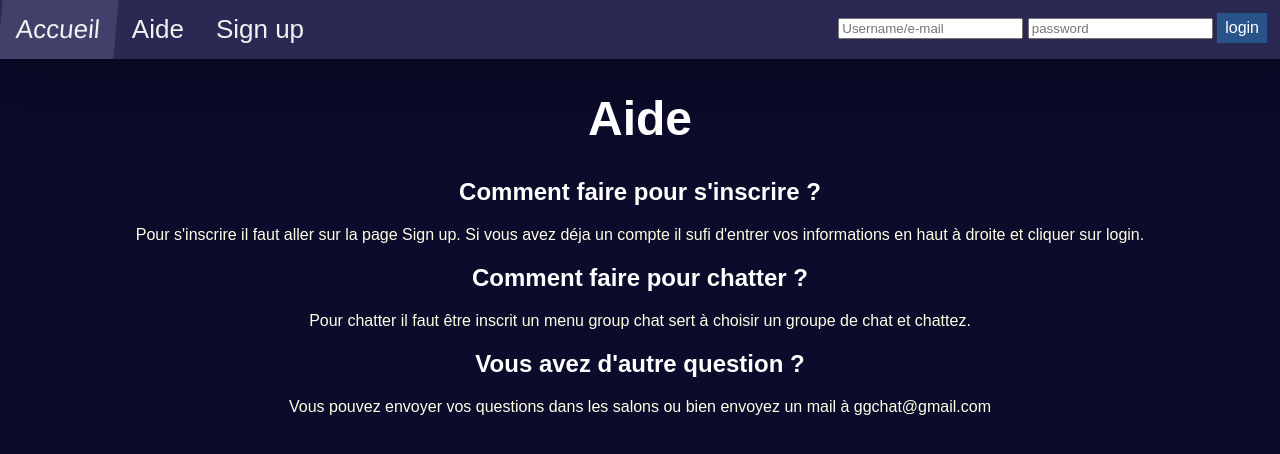
After one commit to polock1337/GGchat, a PHP site: page /Help in a window 1280 px wide. The commit adds this page. Shown: the top 454 px of the page. Run offline with PHP 8.4, Linux system fonts and the light colour scheme; some libraries are stand-ins or nearby versions.

Commit message:
Ajoute de la page aide

```diff
--- a/ggchat_php/classe/Page.php
+++ b/ggchat_php/classe/Page.php
@@ -50,7 +50,7 @@ class Page
 
     $this->doc .= '<div style="box-shadow: rgba(0, 0, 0, 0.3) 9px -5px 84px 21.9939px;" class="topnav" id="myTopnav">
         <a class="button" href="index.php"  >Accueil</a>
-
+        <a class="button" href="help.php"  >Aide</a>
 
 
         ';//<a href="map.php"  >Carte</a>
--- /dev/null
+++ b/ggchat_php/classe/view/Help.php
@@ -0,0 +1,30 @@
+<?php
+namespace GGChat\classe\view;
+
+use GGChat\classe\Page;
+
+class Help extends Page
+{
+
+    public $title;
+
+    public function __construct() // Constructeur
+    {
+        parent::__construct();
+        $this->title = 'Aide';
+
+    }
+
+
+   public function contenuPresentation()
+    {
+        $this->doc .= '<h1 id="titreAideh1">Aide</h1>';
+        $this->doc .= '<h2 id="titreAideh2">Comment faire pour s\'inscrire ?</h1>';
+        $this->doc .= '<p class="center">Pour s\'inscrire il faut aller sur la page Sign up. Si vous avez déja un compte il sufi d\'entrer vos informations en haut à droite et cliquer sur login.</p>';
+        $this->doc .= '<h2 id="titreAideh2">Comment faire pour chatter ?</h1>';
+        $this->doc .= '<p class="center">Pour chatter il faut être inscrit un menu group chat sert à choisir un groupe de chat et chattez.</p>';
+        $this->doc .= '<h2 id="titreAideh2">Vous avez d\'autre question ?</h1>';
+        $this->doc .= '<p class="center">Vous pouvez envoyer vos questions dans les salons ou bien envoyez un mail à ggchat@gmail.com</p>';
+
+    }
+}
--- /dev/null
+++ b/ggchat_php/help.php
@@ -0,0 +1,43 @@
+<?php
+namespace GGChat;
+
+require_once('includes/dbh.inc.php');
+require_once('classe/Page.php');//pour la classe page
+require_once('classe/checker/Login.php');//pour le login
+require_once('classe/checker/Logout.php');//pour le lougout
+require_once('classe/view/Help.php');//pour index
+
+
+use GGChat\classe\Page as Page;
+use GGChat\classe\checker\Login as Login;
+use GGChat\classe\checker\Logout as Logout;
+use GGChat\classe\view\Help as Help;
+
+
+session_start();
+
+$LoginTopNav = new Login();//création login
+
+$LoginTopNav->check();//check pour le login submit
+
+$LogoutTopNav = new Logout();//création login
+
+$LogoutTopNav->check();//check pour le logout submit
+
+
+//--------------------------index--------------------------------//
+
+
+$PageHelp = new Help();
+
+$PageHelp->htmlHead($PageHelp->title);
+
+$PageHelp->htmlTopNav('help.php');
+
+
+$PageHelp->contenuPresentation();
+
+
+$PageHelp->Htmlclose();
+
+$PageHelp->affiche($PageHelp->doc);
--- a/ggchat_php/style/style.css
+++ b/ggchat_php/style/style.css
@@ -4,6 +4,9 @@ body {
     background: #0B0B2B;  /* fallback for old browsers */
 
 
+}
+.center{
+  text-align: center;
 }
 input#profile_pic
 {
@@ -120,6 +123,18 @@ img#profilePicTop
     text-align: center;
     font-size:9em;
 }
+#titreAideh1
+{
+    color:white;
+    text-align: center;
+    font-size:3em;
+}
+#titreAideh2
+{
+  color:white;
+    text-align: center;
+    font-size:1.5em;
+}
 
 .active {
   background-color:#373737;
@@ -156,7 +171,7 @@ img#profilePicTop
   }
 
 
-@media screen and (max-width: 720px) {
+@media screen and (max-width: 800px) {
     .topnav a:not(:first-child) {display: none;}
     .topnav a.icon {
       float: right;
@@ -168,7 +183,7 @@ img#profilePicTop
     }
   }
 
-  @media screen and (max-width: 720px) {
+  @media screen and (max-width: 800px) {
     .topnav.responsive {position: relative;}
     .topnav.responsive .icon {
       position: absolute;
```
